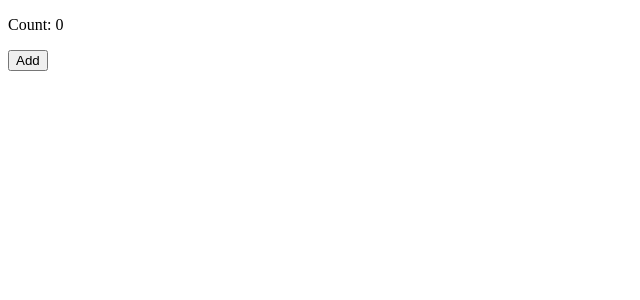
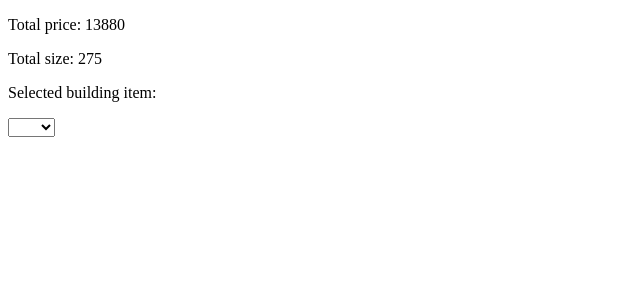
Before and after one commit to Creeperhahaha1/vue-vuex, a Vue app: page / in a window 1280 px wide. Shown: the top 300 px of the page, without its empty margins (0-640 px from the left). Built offline with nearby package versions, Linux system fonts and the light colour scheme.

Commit message:
select-bar-vuex

```diff
--- a/src/App.vue
+++ b/src/App.vue
@@ -1,28 +1,40 @@
 <template>
   <div>
-    <p>Count: {{ getCount }}</p>
-    <BtnAdd/>
+    <p>Total price: {{ totalPrice }}</p>
+    <p>Total size: {{ totalSize }}</p>
+    <p>Selected building item:</p>
+    <SelectBar/> <!--下拉式清單-->
+    <div v-if="selectedItemId"> <!--顯示選擇的元素-->
+      <p>Name: {{ selectedItemId.id }}</p>
+      <p>Price: {{ selectedItemId.price }}</p>
+      <p>Size: {{ selectedItemId.size }}</p>
+    </div>
   </div>
 </template>
 
 <script>
-import {computed} from 'vue'
+import { computed } from 'vue';
 import { useStore } from 'vuex';
-import BtnAdd from './components/BtnAdd.vue'
+import SelectBar from './components/selectBar.vue';
 
 export default {
-  components: {
-      BtnAdd
-    },
-  setup(){
+  components:{
+    SelectBar,
+  },
+  setup() {
     const store = useStore();
-    const getCount = computed(()=>{
-      return store.state.num
-    })
+    //getter計算後傳回新的數據
+    const totalPrice = computed(() => store.getters.TotalPrice);
+    const totalSize = computed(() => store.getters.TotalSize);
+    //傳遞選擇的物件id屬性 ?表示忽略屬性為null時的 error
+    const selectedItemId = computed(() =>
+    store.state.selectedItem);
 
-    return{
-      getCount
-    }
-  }
-}
+    return {
+      totalPrice,
+      totalSize,
+      selectedItemId,
+    };
+  },
+};
 </script>
--- a/src/components/BtnAdd.vue
+++ /dev/null
@@ -1,18 +0,0 @@
-<template>
-  <button @click="add">Add</button>
-</template>
-
-<script>
-import { useStore } from 'vuex'
-export default {
-  setup(){
-    const store = useStore();
-    const add = (()=>{
-      store.commit('increase');
-    })
-    return{
-      add
-    }
-  }
-}
-</script>
--- /dev/null
+++ b/src/components/selectBar.vue
@@ -0,0 +1,33 @@
+<template>
+  <select id="bar" v-model="selectedItemId">
+    <option v-for="(item,index) in building" :key="index">
+      {{ item.id }}</option>
+  </select>
+</template>
+
+<script>
+import { computed, ref, watchEffect } from 'vue';
+import { useStore } from 'vuex'
+export default {
+  setup() {
+    const selectedItemId = ref('');
+    const store = useStore();
+    const building = computed(() => {
+      return store.state.building
+    })
+    const selectedItem = computed(() => {
+      return building.value.find(item => item.id
+      === selectedItemId.value);
+    })
+    const change = watchEffect(() => {
+      store.commit('setSelectedItem', selectedItem.value);
+    })
+    return {
+      building,
+      selectedItemId,
+      selectedItem,
+      change
+    }
+  }
+}
+</script>
--- a/src/store/data.js
+++ b/src/store/data.js
@@ -1,13 +1,31 @@
 import {createStore} from 'vuex'
-
 
 export default createStore({
   state:{
-    num:0
+    building:[
+      {id:'owo',price:1000,size:25},
+      {id:'ouo',price:1240,size:33},
+      {id:'ovo',price:1740,size:40},
+      {id:'oao',price:2000,size:48},
+      {id:'oyo',price:7500,size:120},
+      {id:'ozo',price:400,size:9}],
+    selectedItem:[] //儲存selectBar選擇的物件
   },
-  mutations:{ //透過函式控制state
-    increase(state){
-      state.num++;
-    }
+  mutations:{
+    setSelectedItem(state,selectedItem){
+      state.selectedItem = selectedItem;
+    } //接收selectBar選擇的物件
   },
+  getters:{
+    TotalPrice: ((state)=>{
+      return state.building.reduce((acc,cv)=>{
+        return acc+cv.price;
+      },0)
+    }),
+    TotalSize: ((state)=>{
+      return state.building.reduce((acc,cv)=>{
+        return acc+cv.size;
+      },0)
+    })
+  }
 })
```
